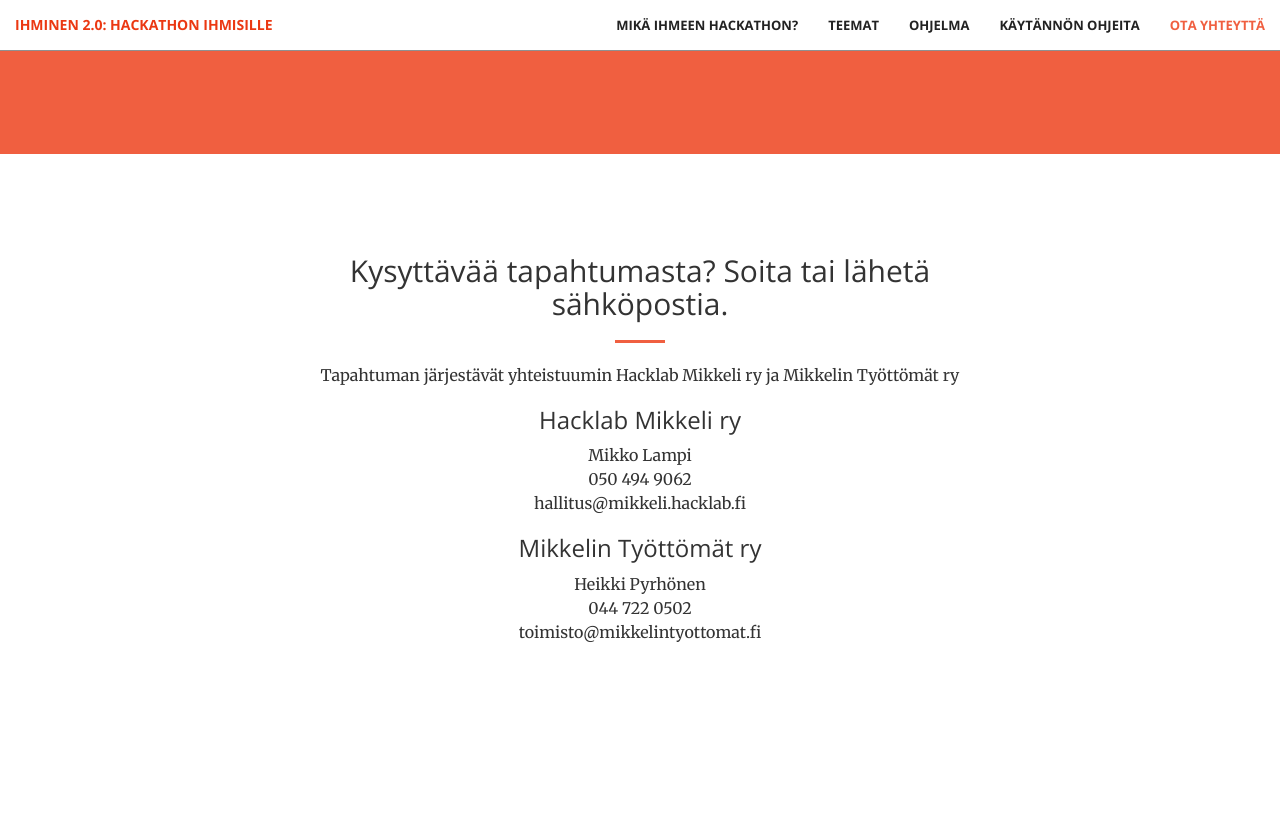
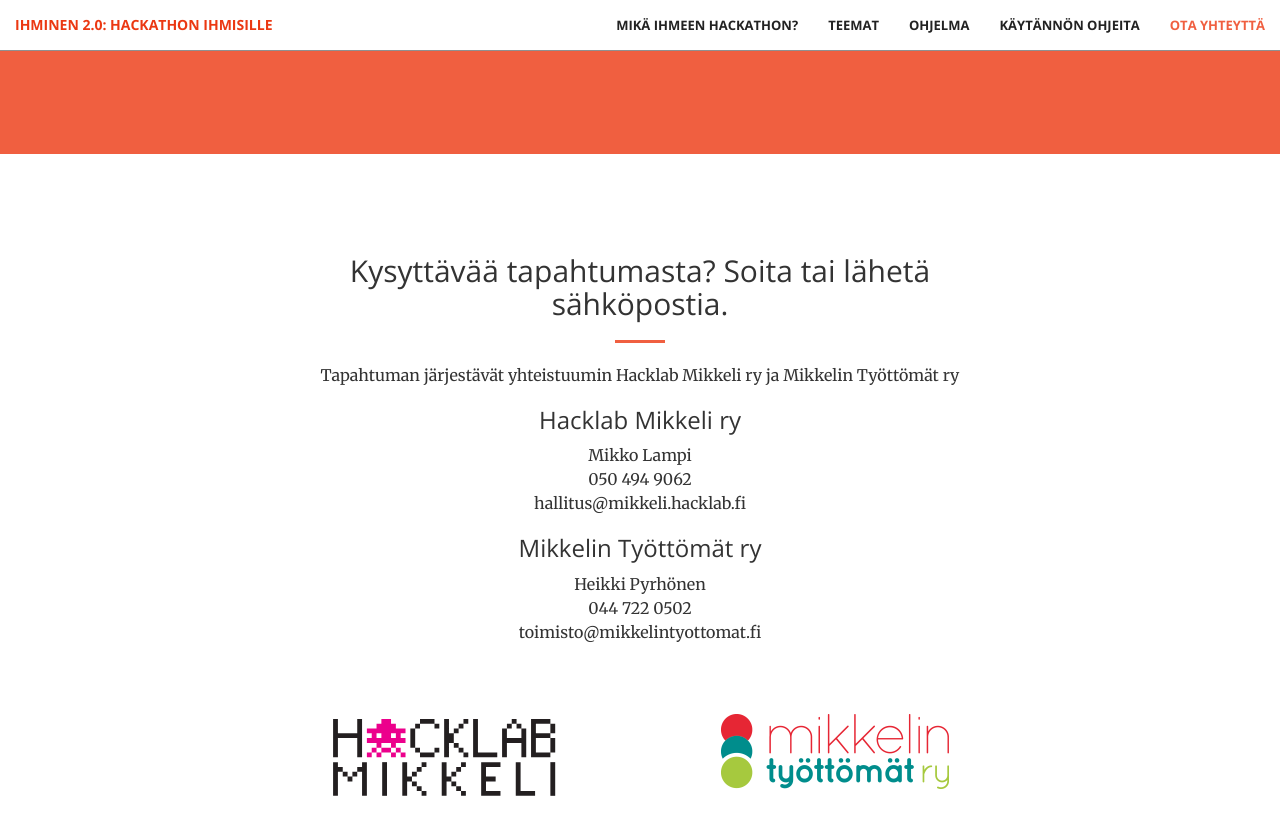
Before and after one commit to hacklabmikkeli/ihminen-2, a Jekyll site: the page built from index.html, in a window 1280 px wide and 900 px high, scrolled down 4181 px. Shown: the top 835 px of the window. Built offline with Jekyll 4.4.1, drawn with Linux system fonts in a browser that asks for light colours; before the commit the page ends 4945 px from its top, so only the background shows below that.

Commit message:
Added logos

```diff
--- a/_includes/contact.html
+++ b/_includes/contact.html
@@ -14,6 +14,18 @@
                 044 722 0502<br/>
                 toimisto@mikkelintyottomat.fi
                 </p>
+                <div class="row">
+                  <div class="col-xs-6">
+                    <a href="http://mikkeli.hacklab.fi/" >
+                      <img src="img/hacklab_logo.svg" class="logo img-responsive center-block" />
+                    </a>
+                  </div>
+                  <div class="col-xs-6">
+                    <a href="http://www.mikkelintyottomat.fi/" >
+                      <img src="img/mikkelintyottomat_logo.png" class="logo img-responsive center-block" />
+                    </a>
+                  </div>
+                </div>
             </div>
     </div>
 </section>
--- a/_sass/_base.scss
+++ b/_sass/_base.scss
@@ -320,6 +320,10 @@ header {
     color: $theme-dark;
     font-size: 4em;
 }
+#contact .logo {
+  margin-top:50px;
+  max-width: 230px;
+}
 
 // Extras
 // -- Highlight Color Customization
```
Also changed, not shown: img/hacklab_logo.svg (added), img/mikkelintyottomat_logo.png (added).
